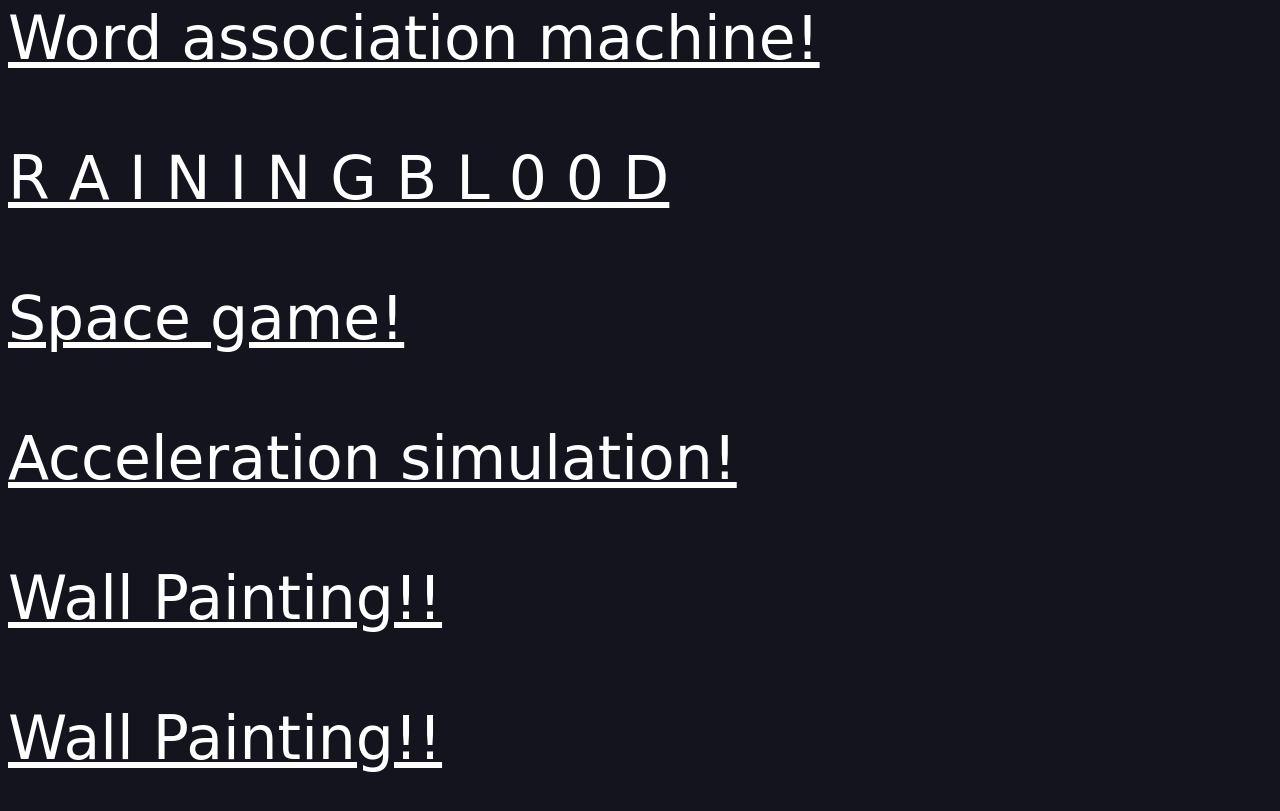
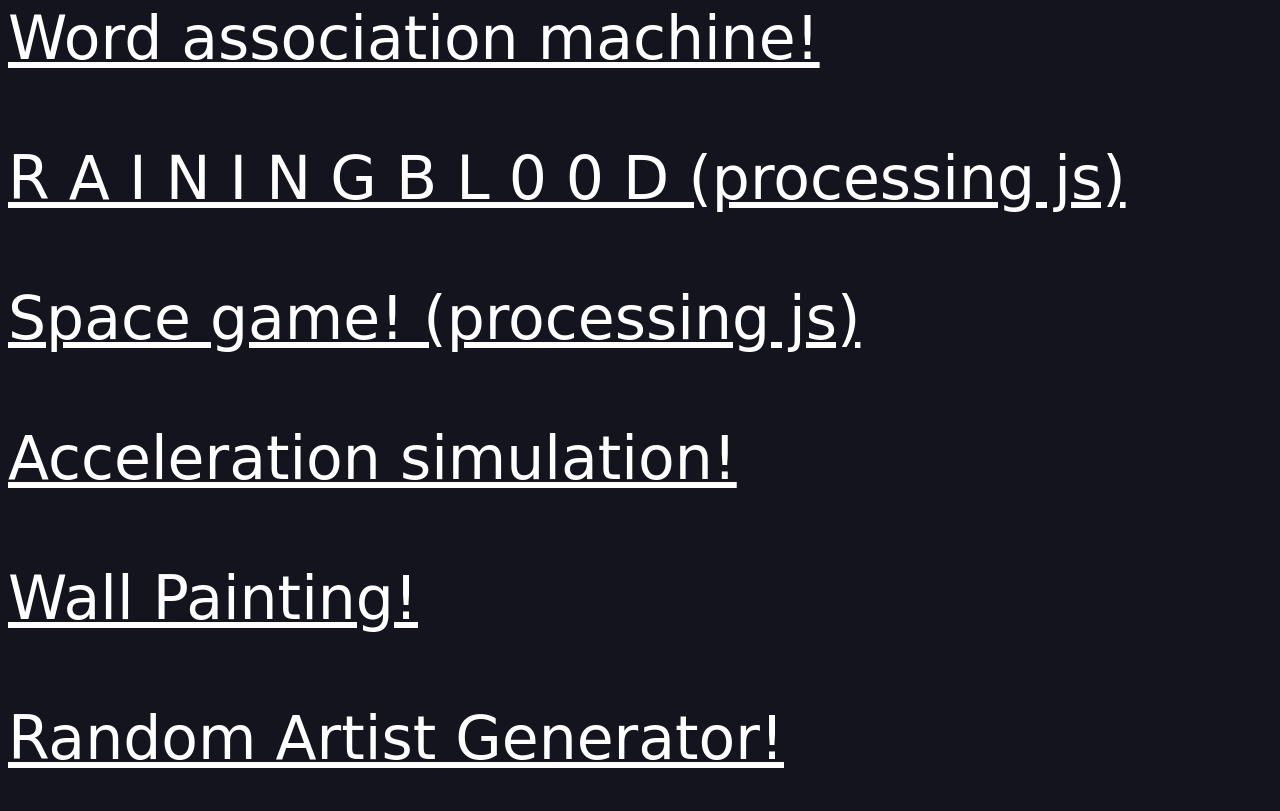
Before and after one commit to h3l3na-owo/h3l3na-owo.github.io, a plain HTML site: page index.html in a window 1280 px wide. Shown: the part 1644-2455 px from the top of the page. Drawn offline with Linux system fonts and the light colour scheme; a web font is replaced by a local one.

Commit message:
title fixed

```diff
--- a/index.html
+++ b/index.html
@@ -33,11 +33,11 @@
 </a><br><br>
 
 <a href="blood.html">
-	R A I N I N G  B L 0 0 D
+	R A I N I N G  B L 0 0 D (processing js)
 </a><br><br>
 
 <a href="spacegame.html">
-	Space game!
+	Space game! (processing js)
 </a><br><br>
 
 <a href="sim.html">
@@ -45,11 +45,11 @@
 </a><br><br>
 
 <a href="wall-paint/index.html">
-	Wall Painting!!
+	Wall Painting!
 </a><br><br>
 
 <a href="artist-gen/index.html">
-	Wall Painting!!
+	Random Artist Generator!
 </a><br><br>
 </body>
 
```
